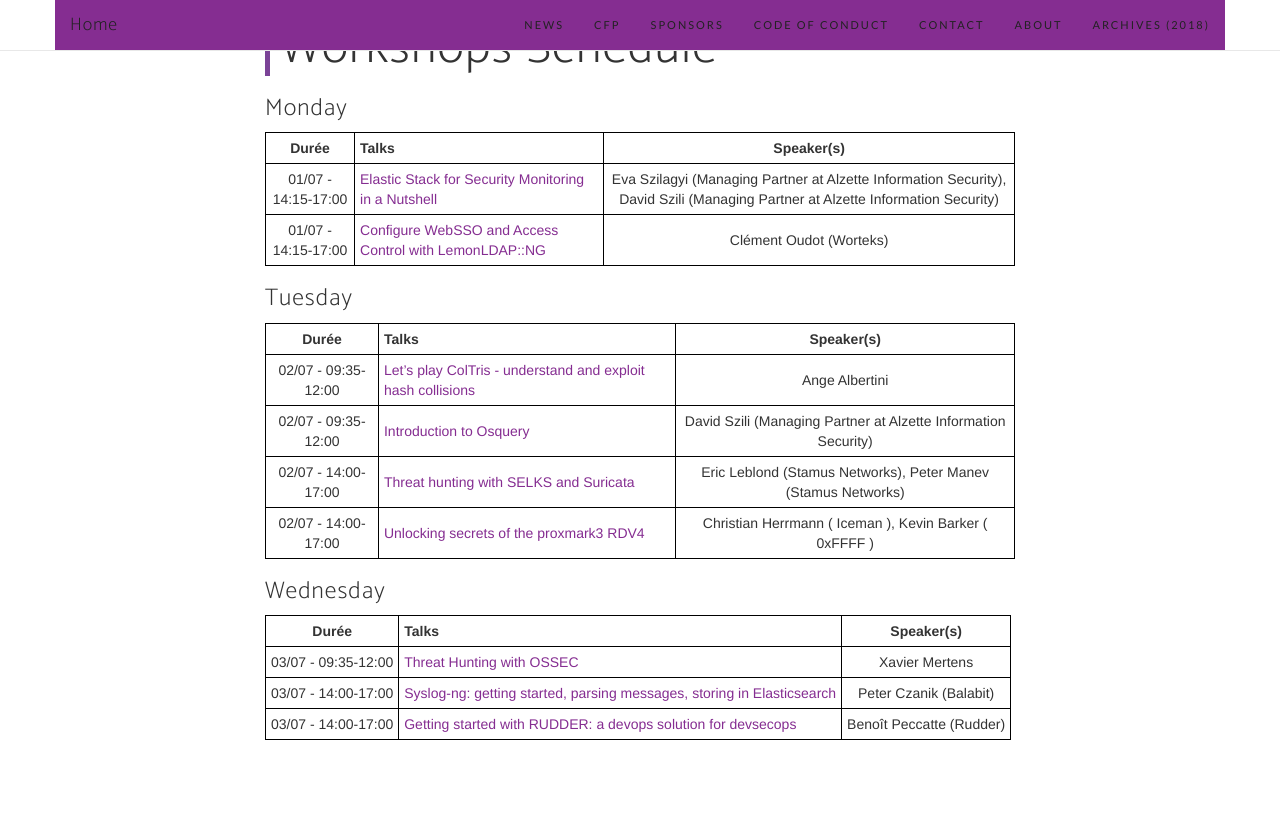
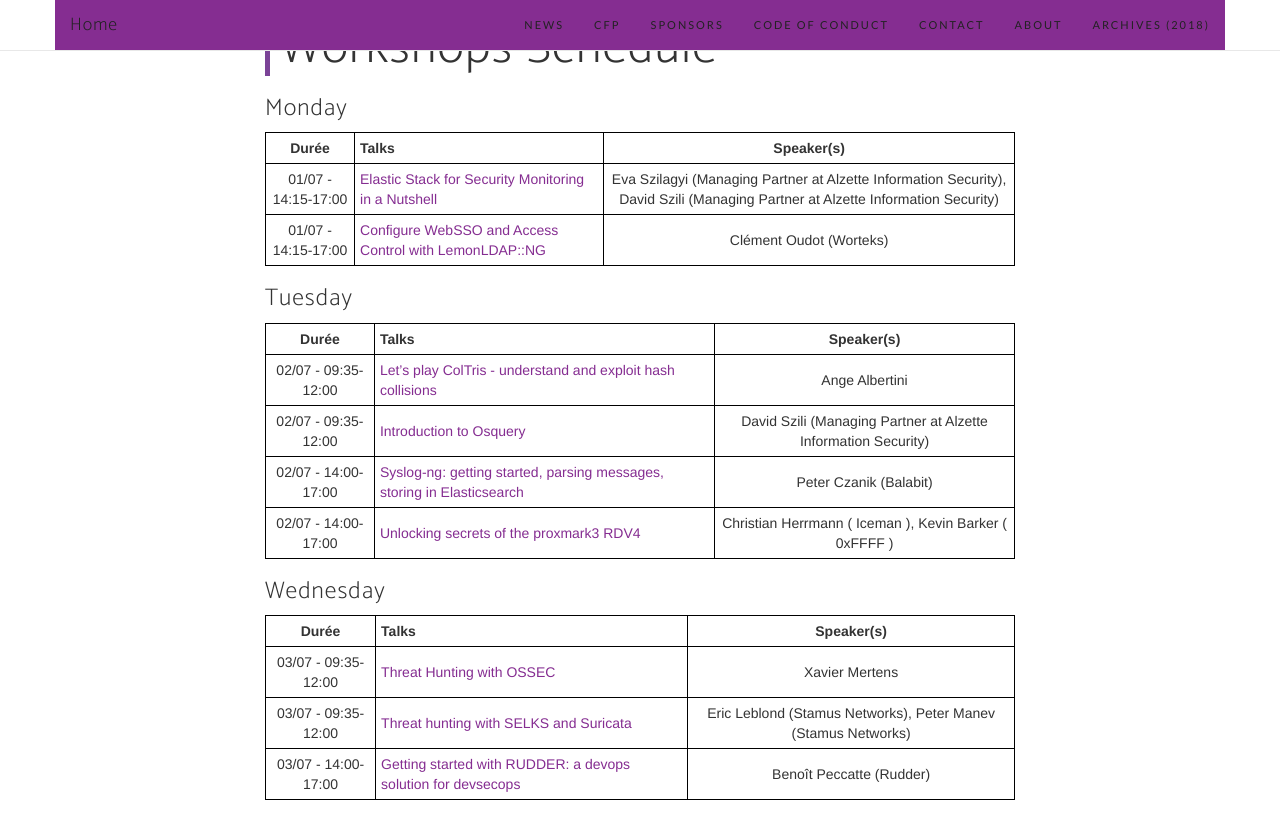
Before and after one commit to pass-the-salt/2019, a Jekyll site: the page built from schedule.md, in a window 1280 px wide and 900 px high, scrolled down 2446 px. Shown: the top 839 px of the window. Built offline with Jekyll 4.4.1, drawn with Linux system fonts in a browser that asks for light colours; nearby versions of some CDN libraries; some web fonts are replaced; some of the changed lines change nothing that is shown.

Commit message:
schedule iteration

```diff
--- a/schedule.md
+++ b/schedule.md
@@ -135,7 +135,7 @@
 | :---:  | :---   | :---:         |
 | 02/07 - 09:35-12:00 | [Let's play ColTris - understand and exploit hash collisions](/talks/101.html) | Ange Albertini |
 | 02/07 - 09:35-12:00 | [Introduction to Osquery](/talks/87.html) | David Szili (Managing Partner at Alzette Information Security) |
-| 02/07 - 14:00-17:00 |  [Threat hunting with SELKS and Suricata](/talks/65.html) | Eric Leblond (Stamus Networks), Peter Manev (Stamus Networks) |
+| 02/07 - 14:00-17:00 | [Syslog-ng: getting started, parsing messages, storing in Elasticsearch](/talks/76.html) | Peter Czanik (Balabit) |
 | 02/07 - 14:00-17:00 | [Unlocking secrets of the proxmark3 RDV4](/talks/52.html) | Christian Herrmann ( Iceman ), Kevin Barker ( 0xFFFF ) |
 
 ### Wednesday
@@ -144,5 +144,5 @@
 | **Durée** | **Talks** | **Speaker(s)** |
 | :---:  | :---   | :---:         |
 | 03/07 - 09:35-12:00 | [Threat Hunting with OSSEC](/talks/66.html) | Xavier Mertens |
-| 03/07 - 14:00-17:00 |  [Syslog-ng: getting started, parsing messages, storing in Elasticsearch](/talks/76.html) | Peter Czanik (Balabit) |
+| 03/07 - 09:35-12:00 | [Threat hunting with SELKS and Suricata](/talks/65.html) | Eric Leblond (Stamus Networks), Peter Manev (Stamus Networks) |
 | 03/07 - 14:00-17:00 | [Getting started with RUDDER: a devops solution for devsecops](/talks/99.html) | Benoît Peccatte (Rudder) |
```
Also changed, not shown: 2 other files.
